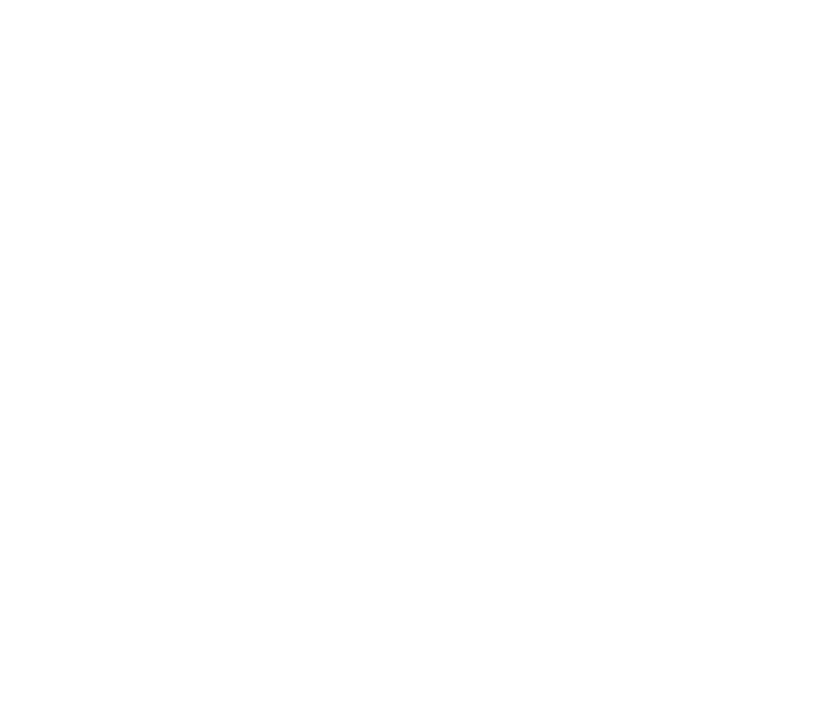
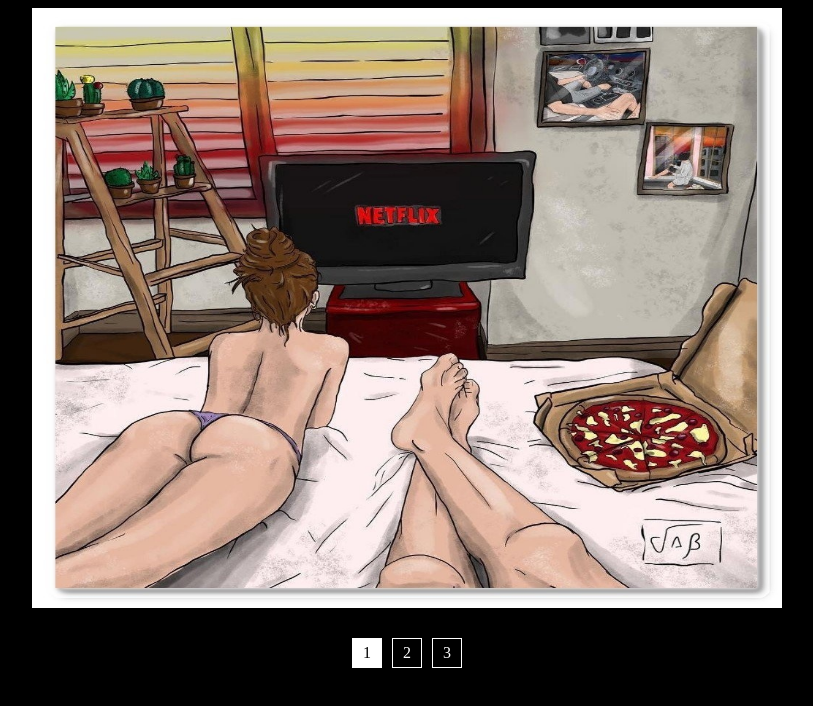
Before and after one commit to riotok1/JS-lessons, a plain HTML site: page Fifth Chapter/index.html in a window 1280 px wide. Shown: the whole page, without its empty margins (233-1046 px from the left). Drawn offline with Linux system fonts and the light colour scheme.

Commit message:
Create slider

```diff
--- a/Fifth Chapter/index.html
+++ b/Fifth Chapter/index.html
@@ -5,10 +5,18 @@
     <meta http-equiv="X-UA-Compatible" content="IE=edge">
     <meta name="viewport" content="width=device-width, initial-scale=1.0">
     <title>Fifth Chapter</title>
+    <link rel="stylesheet" href="style.css">
 </head>
 <body>
 
-
+    <section>
+        <img id="output" src="slider/img1.jpg" alt="">
+    </section>
+    <nav>
+        <div id="img1" class="active">1</div>
+        <div id="img2">2</div>
+        <div id="img3">3</div>
+    </nav>
 
     <script src="main.js"></script>
 </body>
--- a/Fifth Chapter/main.js
+++ b/Fifth Chapter/main.js
@@ -0,0 +1,24 @@
+const output = window.document.getElementById('output');
+const buttons = window.document.querySelectorAll('nav div');
+
+let current = buttons[0];
+
+function showImage() {
+    current = this;
+    output.src = 'slider/' + this.id + '.jpg';
+    buttons.forEach((el) => {
+            if(el == this) {
+                el.className = 'active';
+            }
+            else{
+                el.className = '';
+            }
+        }
+    );
+}
+
+buttons.forEach(
+    (el) => {
+        el.addEventListener('click', showImage);
+    }
+);
--- /dev/null
+++ b/Fifth Chapter/style.scss
@@ -0,0 +1,36 @@
+body{
+    background: #000;
+}
+
+section {
+    display: flex;
+    justify-content: center;
+    align-items: center;
+    margin-bottom: 30px;
+}
+
+img{
+    width: 750px;
+    height: 600px;
+}
+
+nav{
+    display: flex;
+    justify-content: center;
+    align-items: center;
+    div{
+        cursor: pointer;
+        padding: 5px 10px;
+        margin-right: 10px;
+        border: 1px solid #fff;
+        color: #fff;
+        transition: all .2s linear;
+        &:last-child{
+            margin-right: 0px;
+        }
+        &:hover, &.active{
+            color: #000;
+            background: #fff;
+        }
+    }
+}
```
Also changed, not shown: Fifth Chapter/slider/img1.jpg (added), Fifth Chapter/slider/img2.jpg (added), Fifth Chapter/slider/img3.jpg (added), Fifth Chapter/style.css (added).
